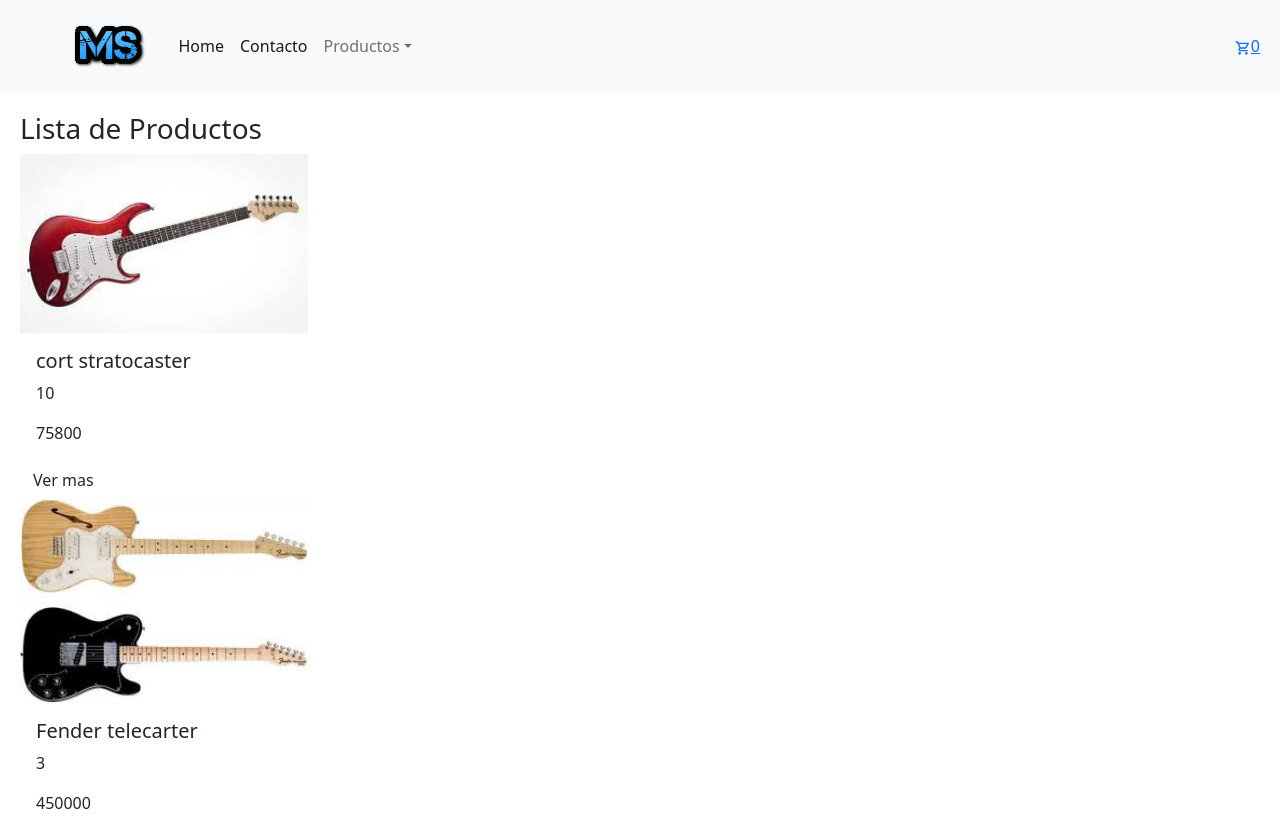
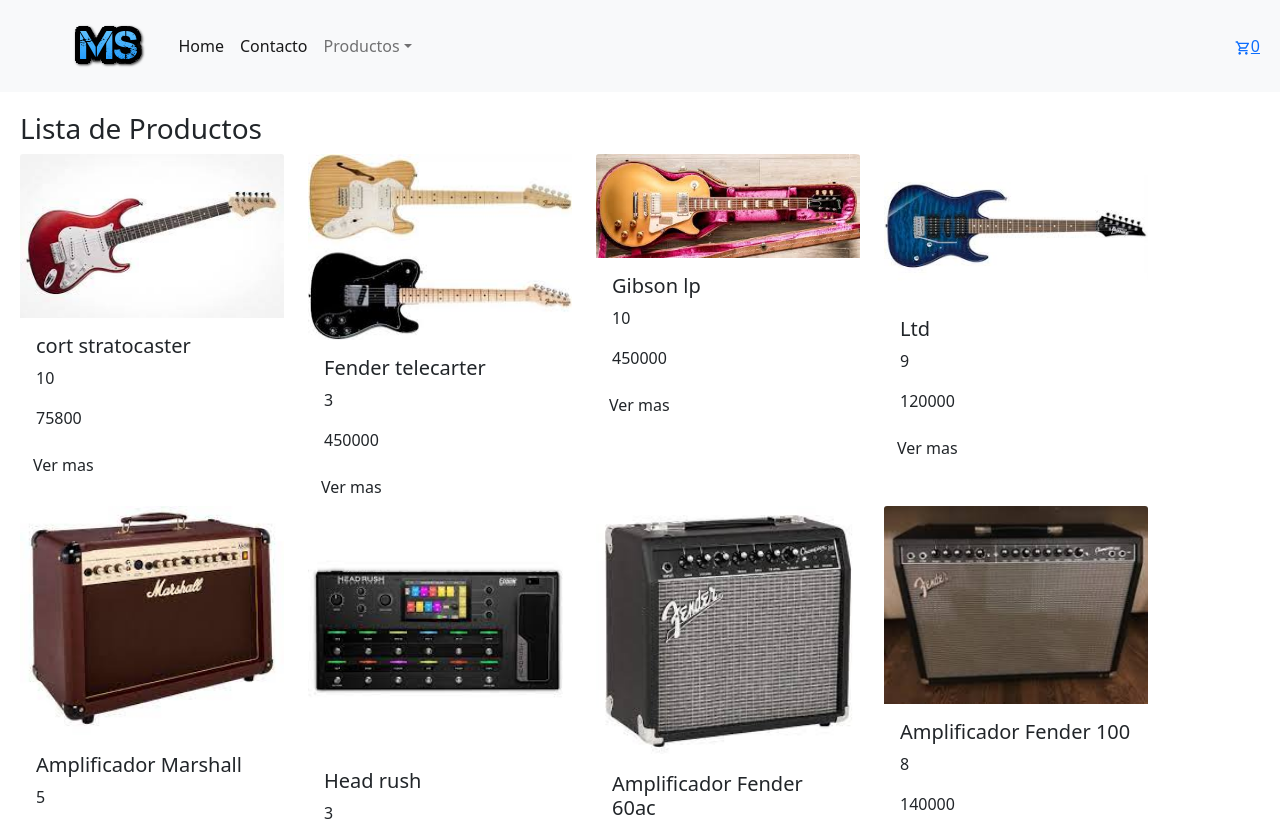
Before and after one commit to matiasschirone/desafio-schirone, a React (Create React App) app: page /productos in a window 1280 px wide. Shown: the top 821 px of the page. Built offline with nearby package versions, Linux system fonts and the light colour scheme.

Commit message:
arreglo de apariencia

```diff
--- a/src/components/ItemCounter/ItemCounter.js
+++ b/src/components/ItemCounter/ItemCounter.js
@@ -1,5 +1,5 @@
 import React, { useState } from 'react'
-import { Button } from 'react-bootstrap'
+import { Button, span } from 'react-bootstrap'
 
 const ItemCounter = ({stock, initial, onAdd}) => {
     const [contador, setContador]=useState(initial)
@@ -14,7 +14,7 @@
         }
     }
   return (
-    <div className='d-flex fles-column align-items-center'>
+    <div>
         <div>
             <button className='btn btn-danger' onClick={restar}>-</button>
             <span className='btn btn-light px-5'>{contador}</span>
--- a/src/components/ItemList/ItemList.js
+++ b/src/components/ItemList/ItemList.js
@@ -1,21 +1,19 @@
 import React from 'react'
+import { Row } from 'react-bootstrap'
 import Item from '../Item/Item'
 
 export const ItemList = ({ productList }) => {
   const CardStyle = {
-    //display: "flex",
+    display: "flex",
     justifycontent: "space-between",
     flexwrap: 'wrap',
     alingItems: 'center'
 
   }
 
-
   return (
-    <>
-      <div style={CardStyle}>
+      <Row style={CardStyle}>
         {productList.map((producto) => <Item producto={producto} key={producto.id} />)}
-      </div>
-    </>
+      </Row>
   )
 }
```
